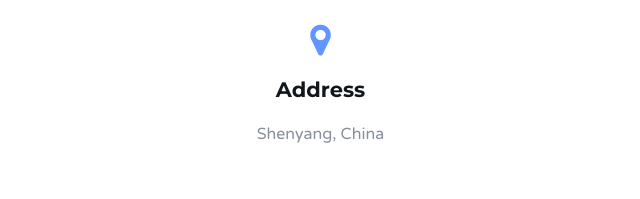
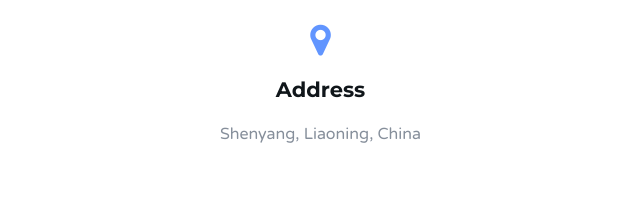
Before and after one commit to CleverMobile2811/fullstack_landing, a plain HTML site: page index.html in a window 1280 px wide. Shown: the part 5840-6039 px from the top of the page, 612-1252 px from the left. Drawn offline with Linux system fonts and the light colour scheme.

Commit message:
- update address

```diff
--- a/index.html
+++ b/index.html
@@ -587,7 +587,7 @@
 					<div class="contact">
 						<i class="fa fa-map-marker"></i>
 						<h3>Address</h3>
-						<p>Shenyang, China</p>
+						<p>Shenyang, Liaoning, China</p>
 					</div>
 				</div>
 				<!-- /contact -->
```
